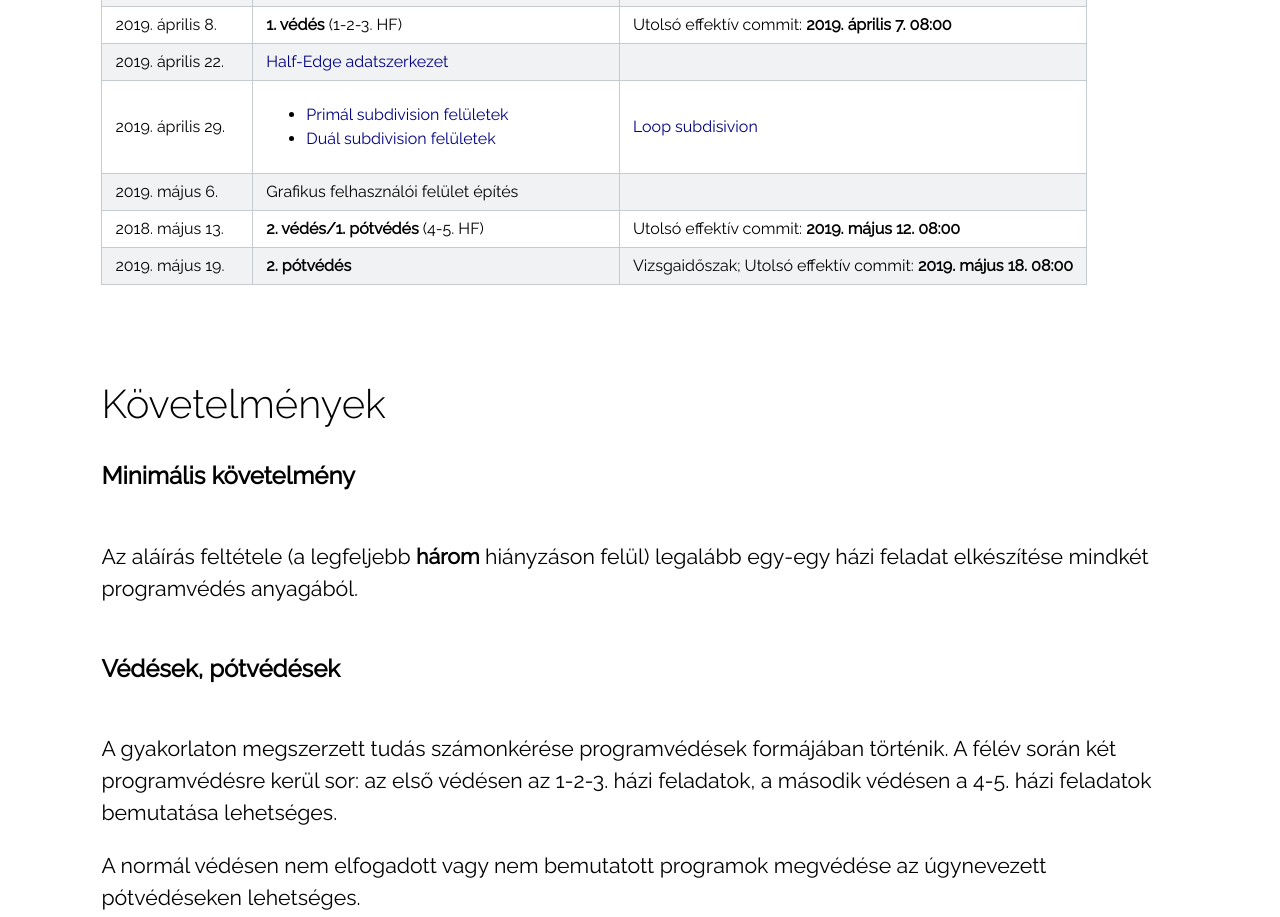
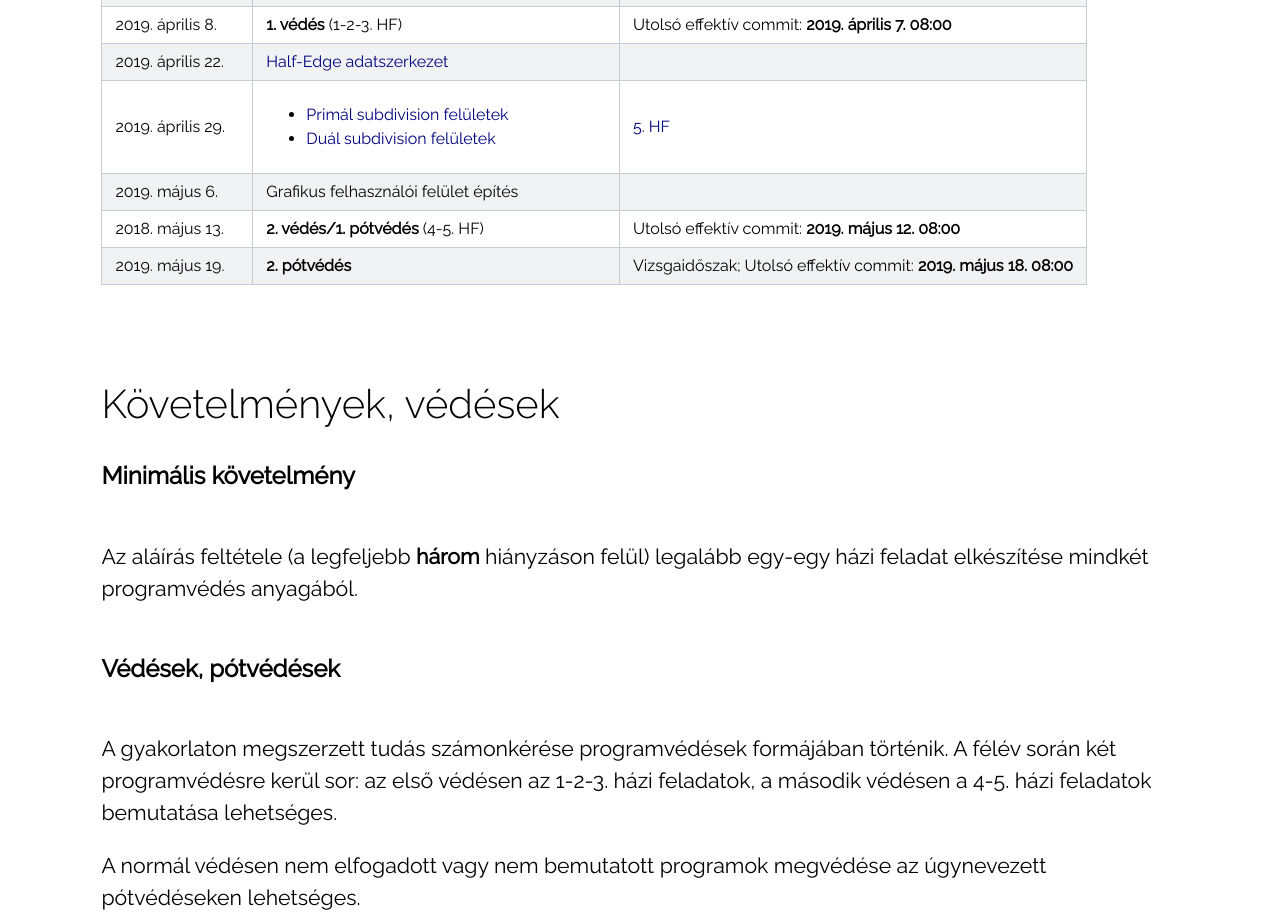
Before and after one commit to computer-graphics-master/site, a website: page docs/index.html in a window 1280 px wide. Shown: the part 1532-2449 px from the top of the page. Drawn offline with Linux system fonts and the light colour scheme.

Commit message:
Minor changes regarding wording

```diff
--- a/docs/index.html
+++ b/docs/index.html
@@ -130,8 +130,7 @@
                       subdivision felületek</a></li>
                 </ul>
               </td>
-              <td><a href="https://nbviewer.jupyter.org/github/kompgraf/course-material/blob/master/notebooks/hf-05-loop-subdivision/hf-05-loop-subdivision.ipynb">Loop
-                  subdisivion</a></td>
+              <td><a href="https://nbviewer.jupyter.org/github/kompgraf/course-material/blob/master/notebooks/hf-05-loop-subdivision/hf-05-loop-subdivision.ipynb">5. HF</a></td>
             </tr>
             <tr>
               <td>2019. május 6.</td>
@@ -155,7 +154,7 @@
 
     <section id="kovetelmenyek-vedesek">
       <div class="cell">
-        <h1>Követelmények</h1>
+        <h1>Követelmények, védések</h1>
       </div>
       <div class="cell">
         <h2>Minimális követelmény</h2>
```
